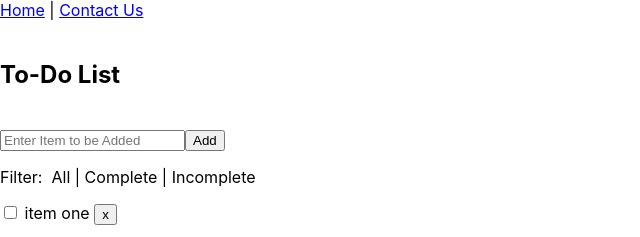
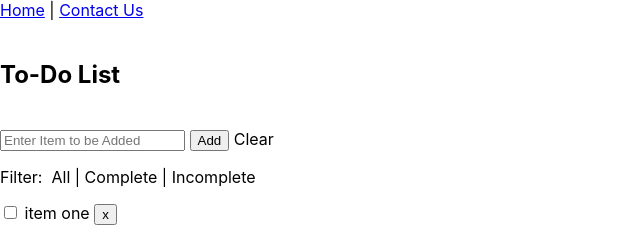
Before and after one commit to cvan90/App-Project, a React (Create React App) app in the folder react-app-project/: page / in a window 1280 px wide. Shown: the top 237 px of the page, without its empty margins (0-640 px from the left). Built offline with nearby package versions, Linux system fonts and the light colour scheme.

Commit message:
coded in home app css app js added a style

```diff
--- a/react-app-project/src/components/Home.js
+++ b/react-app-project/src/components/Home.js
@@ -12,6 +12,33 @@ function Home(){
 
 const [tmplist,setTmpList]=useState(temparary_todo_items);
 const [todolist,setTodoList]=useState(null);
+const [txtitem, setItem] = useState("")
+const [msgText,setMsg] = useState("")
+
+
+const btnclick= (e) =>{
+  e.preventDefault();
+
+    if(txtitem === null ||  txtitem.trim().length === 0)
+    {
+        setMsg(`---Please Enter a Valid item to be Added---`);
+        return true;
+    }
+        const _newitem = {id:new Date().getTime(),name:txtitem,completed:false};
+
+        setTmpList((prevval)=>{
+
+            //modern javascript array add
+            //-- spread operator ... = add item to array ... include exing items
+            //or array.push()
+
+            const _lst = [...prevval,_newitem]
+            setTodoList((prevval)=>[..._lst]);
+            return _lst;
+        });
+  setMsg("Item Added");
+  setItem("");
+}
 
   useEffect(()=>{
 
@@ -23,30 +50,29 @@ const [todolist,setTodoList]=useState(null);
 
 },[])
 
-
-function btnclick(){
-    let msgText="---Item Added to List---"
-    console.log(msgText)
-}
       return (
         <>
         <br></br>
-        <div>
+        <div className="app-center-page">
           <header>
             <h2>To-Do List</h2>
             </header>
         </div>
         <br></br>
-    <div>
-      <input type="text" placeholder="Enter Item to be Added "></input>
-    <button onClick={btnclick}>Add</button>
+    <div className="app-center-page">
+      <input value={txtitem} type="text"
+       onChange={(e)=>setItem(e.target.value)}
+      placeholder="Enter Item to be Added "/>
+      {" "}
+    <button onClick={btnclick}>Add</button>{" "} <a>Clear</a>
+    <p>{msgText}</p>
     <p> Filter:&nbsp;&nbsp;
         <a>All</a> {" | "}
         <a>Complete</a> {" | "}
         <a>Incomplete</a>
     </p>
     </div>
-    <div>
+    <div className="app-center-page">
             {todolist && todolist.map((item)=>
               <p key={item.id}>{
                 <>
```
